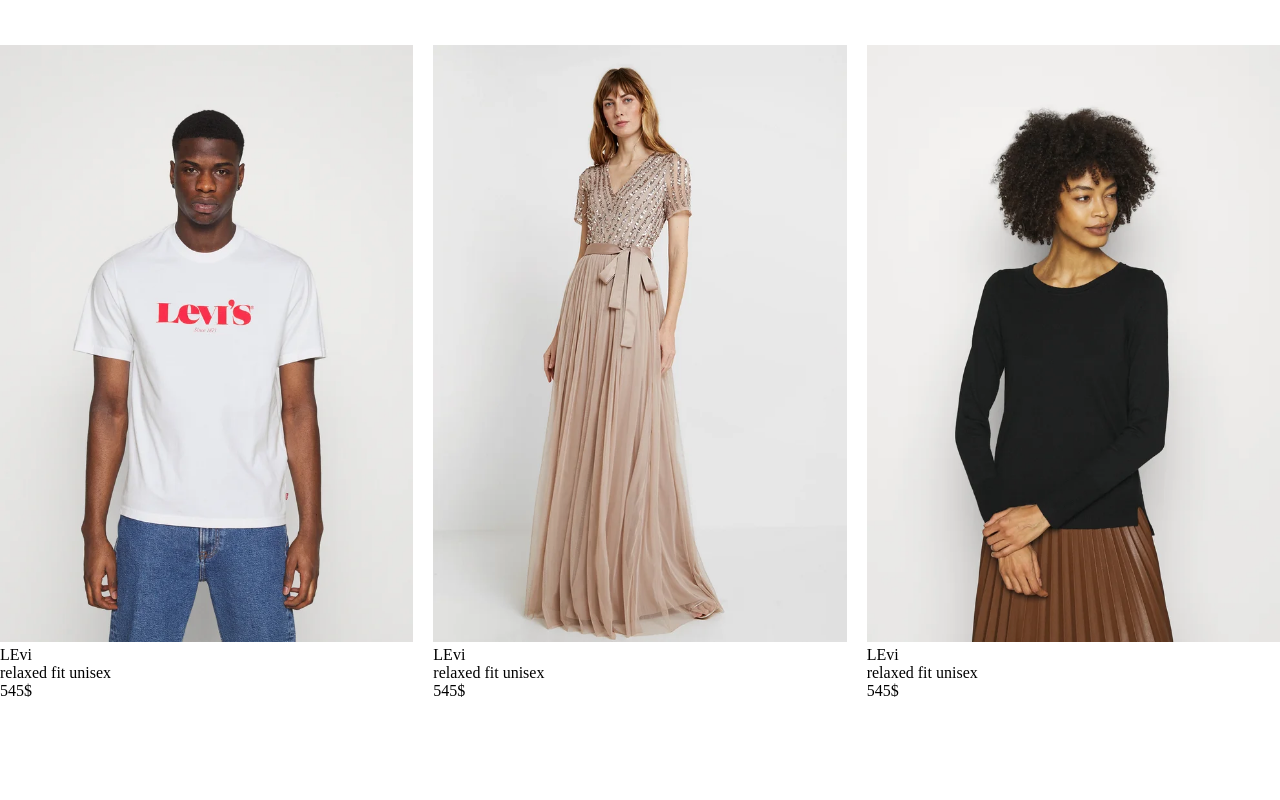
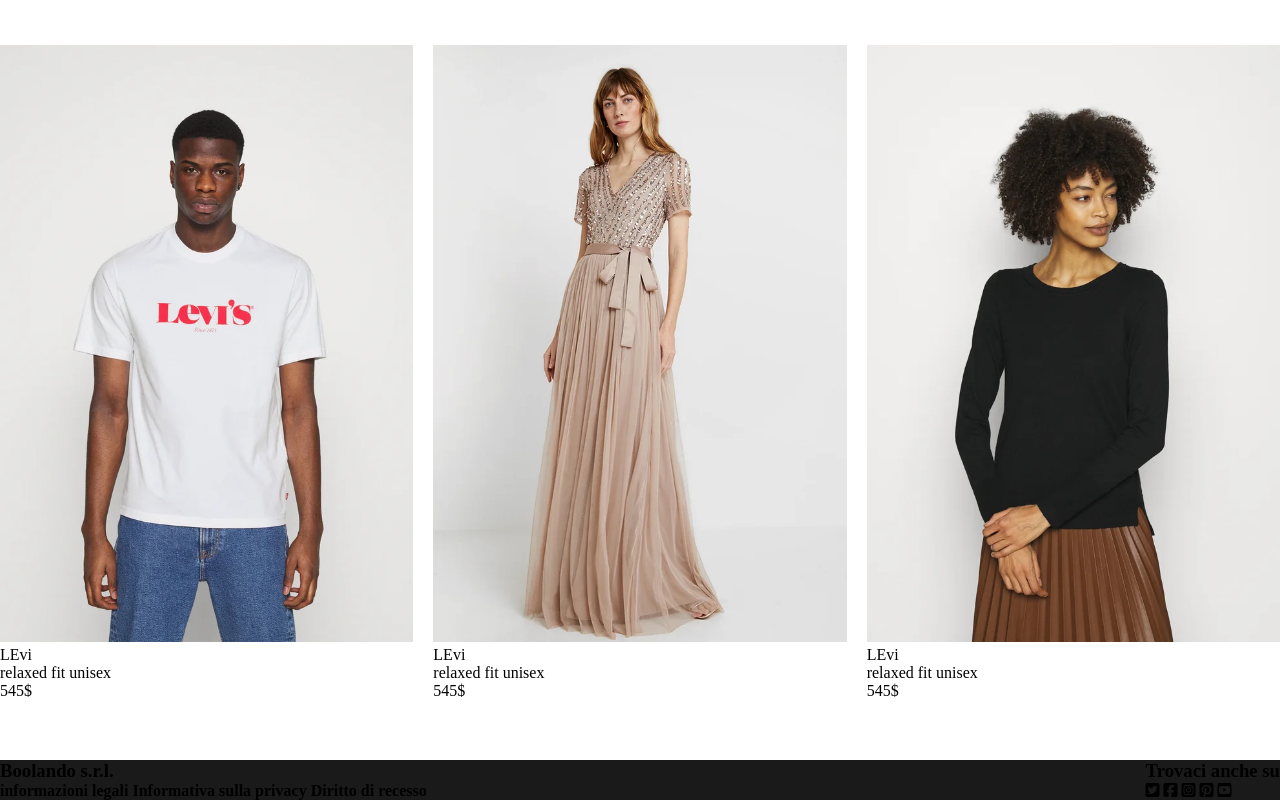
Before and after one commit to Luca-Mangiacotti/html-css-boolando, a plain HTML site: page index.html in a window 1280 px wide. Shown: the part 879-1679 px from the top of the page. Before the commit the page ends 1639 px from the top, so only its background shows below. Drawn offline with Linux system fonts and the light colour scheme.

Commit message:
feat add footer

```diff
--- a/css/style.css
+++ b/css/style.css
@@ -74,3 +74,12 @@ main #riga2 {
 /*----------------------
          FOOTER
 -----------------------*/
+
+footer{
+    background-color: #1a1a1a;
+}
+
+footer .footcont{
+    display: flex;
+    justify-content: space-between;
+}
--- a/index.html
+++ b/index.html
@@ -74,7 +74,20 @@
 
     <!-- aggiunta footer -->
      <footer>
-
+        <div class="footcont container">
+            <div>
+                <h3>Boolando s.r.l.</h3>
+                <h4>informazioni legali Informativa sulla privacy Diritto di recesso</h4>
+            </div>
+            <div>
+                <h3>Trovaci anche su</h3>
+                <i class="fa-brands fa-square-twitter"></i>
+                <i class="fa-brands fa-square-facebook"></i>
+                <i class="fa-brands fa-square-instagram"></i>
+                <i class="fa-brands fa-square-pinterest"></i>
+                <i class="fa-brands fa-square-youtube"></i>
+            </div>
+        </div>
      </footer>
     <!-- /aggiunta footer -->
 
```
